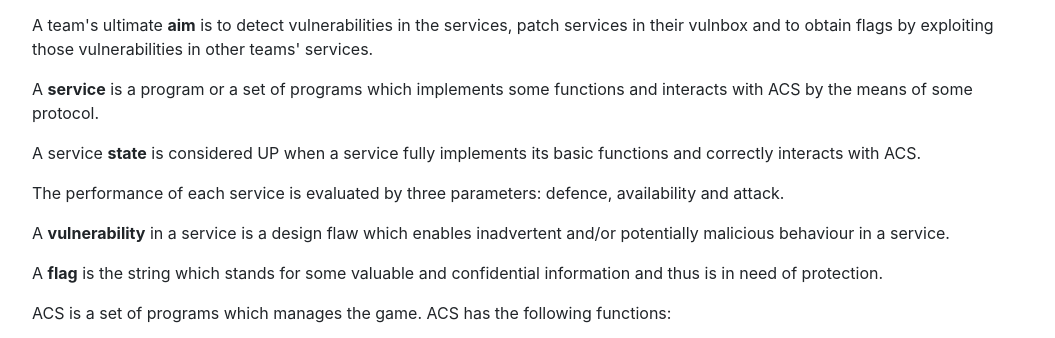
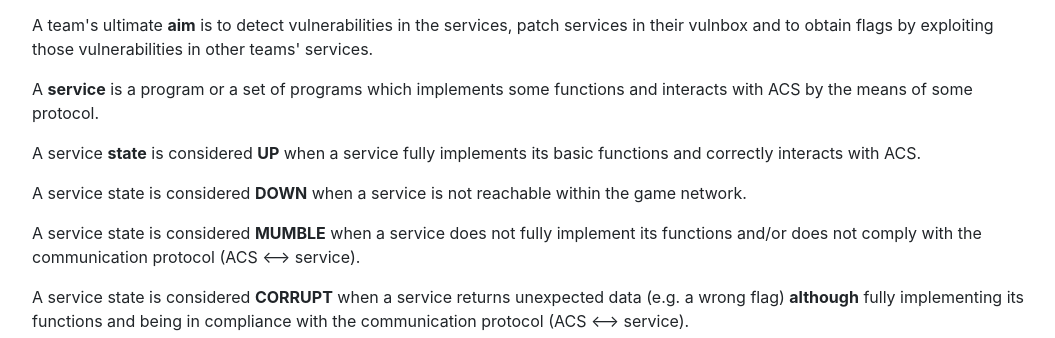
Before and after one commit to VolgaCTF/page101, a plain HTML site: page regulations.html in a window 1280 px wide. Shown: the part 432-770 px from the top of the page, without its empty margins (111-1166 px from the left). Drawn offline with Linux system fonts and the light colour scheme.

Commit message:
Update state descriptions

```diff
--- a/regulations.html
+++ b/regulations.html
@@ -30,7 +30,16 @@
         A <strong>service</strong> is a program or a set of programs which implements some functions and interacts with ACS by the means of some protocol.
       </p>
       <p>
-        A service <strong>state</strong> is considered UP when a service fully implements its basic functions and correctly interacts with ACS.
+        A service <strong>state</strong> is considered <strong>UP</strong> when a service fully implements its basic functions and correctly interacts with ACS.
+      </p>
+      <p>
+        A service state is considered <strong>DOWN</strong> when a service is not reachable within the game network.
+      </p>
+      <p>
+        A service state is considered <strong>MUMBLE</strong> when a service does not fully implement its functions and/or does not comply with the communication protocol (ACS ⟷ service).
+      </p>
+      <p>
+        A service state is considered <strong>CORRUPT</strong> when a service returns unexpected data (e.g. a wrong flag) <strong>although</strong> fully implementing its functions and being in compliance with the communication protocol (ACS ⟷ service).
       </p>
       <p>
         The performance of each service is evaluated by three parameters: defence, availability and attack.
```
